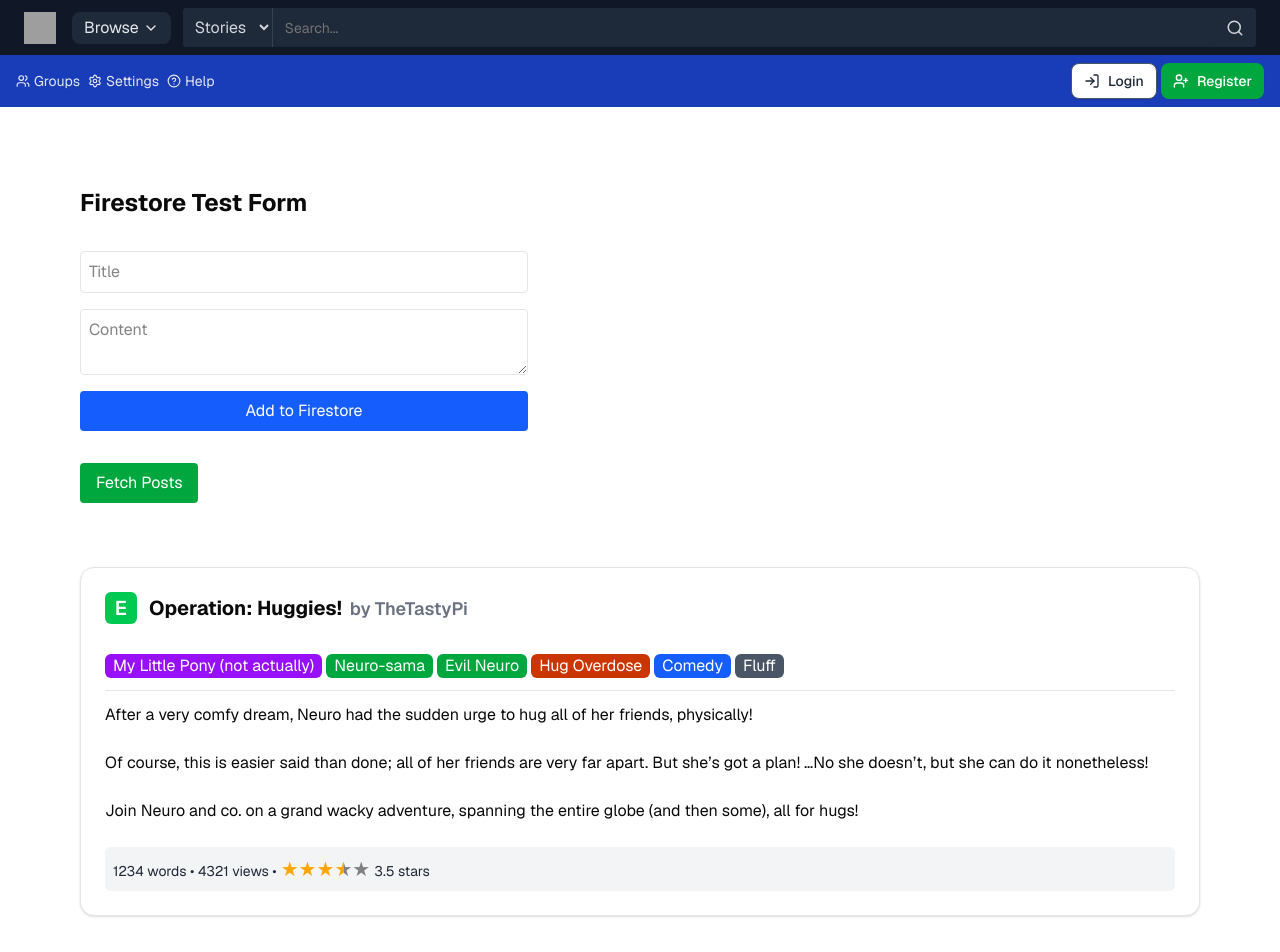
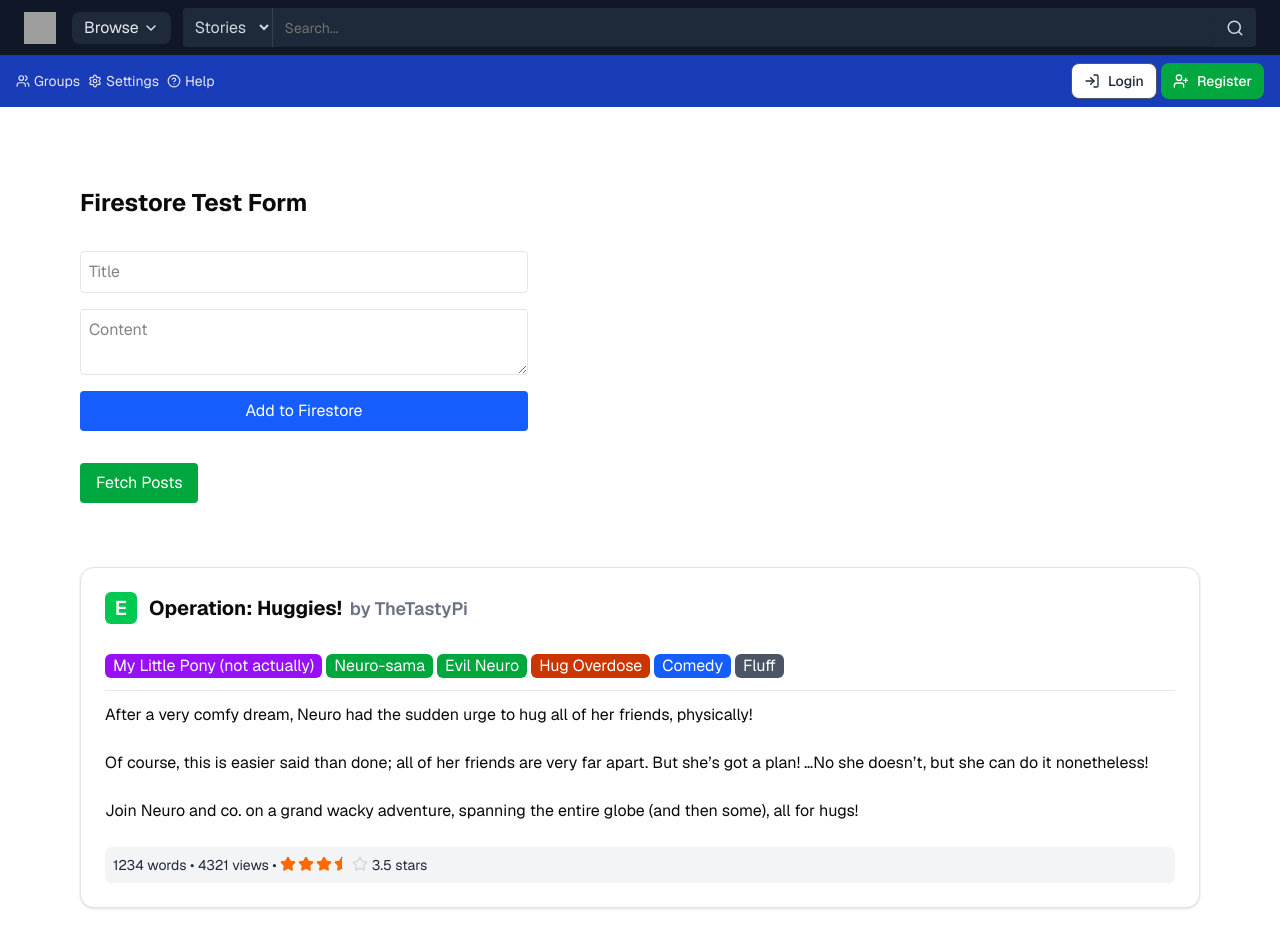
Before and after one commit to NFC-Developers/nfc-blogsite, a Next.js app: page / in a window 1280 px wide. Shown: the top 952 px of the page. Built offline with nearby package versions, Linux system fonts and the light colour scheme; grey boxes are pictures that could not be loaded.

Commit message:
resived as per review

```diff
--- a/src/components/shared/StoryCard.tsx
+++ b/src/components/shared/StoryCard.tsx
@@ -6,53 +6,8 @@ import {
   CardTitle,
 } from "@/components/ui/card"
 import Link from "next/link";
-
-type StoryCardProps = {
-  storyID: number,
-  title: string,
-  authorName: string,
-  authorID: number,
-  tags: Tag[],
-  summary: string,
-  rating: string,
-  coverImg: string,
-  words: number,
-  views: number,
-  stars: number
-}
-
-type Tag = {
-  name: string,
-  type: string
-}
-
-function getRatingColor(rating: string): string {
-  switch (rating) {
-    case "E":
-      return "bg-green-500";
-    case "T":
-      return "bg-yellow-500";
-    case "M":
-      return "bg-red-500";
-  }
-  return "";
-}
-
-function getTagColor(tagType: string): string {
-  switch (tagType) {
-    case "fandom":
-      return "bg-purple-600";
-    case "warning":
-      return "bg-orange-700";
-    case "genre":
-      return "bg-blue-600";
-    case "character":
-      return "bg-green-600";
-    case "other":
-      return "bg-gray-600";
-  }
-  return "";
-}
+import { Star, StarHalf, Star as StarEmpty } from "lucide-react";
+import { getRatingColor, getTagColor } from "@/hooks/useStoryCard";
 
 function TagDisp(props: Tag) {
   const tagColor = getTagColor(props.type);
@@ -63,13 +18,29 @@ function TagDisp(props: Tag) {
   </Link>;
 }
 
+function StarRating({ stars }: { stars: number }) {
+  const totalStars = 5;
+  const roundedStars = Math.round(stars * 2) / 2; // nearest 0.5
+
+  return (
+    <div className="inline-flex align-text-top gap-0.5">
+      {Array.from({ length: totalStars }).map((_, i) => {
+        if (i + 1 <= roundedStars) {
+          return <Star key={i} size={16} className="text-orange-500" fill="currentColor" />;
+        } else if (i + 0.5 === roundedStars) {
+          return <StarHalf key={i} size={16} className="text-orange-500" fill="currentColor" />;
+        } else {
+          return <Star key={i} size={16} className="text-gray-300" />;
+        }
+      })}
+    </div>
+  );
+}
+
 export function StoryCard(props: StoryCardProps) {
   const ratingColor = getRatingColor(props.rating);
   const tagList = props.tags.map((tag,index)=><TagDisp key={index} name={tag.name} type={tag.type}/>);
   const summary = props.summary.split("\n").map((str,index)=><span key={index}>{str}<br/></span>);
-  const gapSize = 0.2; // i cbb to get the actual gap size
-  const totalGapSize = gapSize*(Math.ceil(props.stars)-1);
-  const starPercent = ((props.stars+totalGapSize)/(5+gapSize*4)*100)+"%";
   return (
     <Card className="w-full">
       <CardHeader>
@@ -95,14 +66,7 @@ export function StoryCard(props: StoryCardProps) {
       </CardContent>
       <CardFooter>
         <div className="rounded-sm bg-gray-100 w-full p-2 text-sm text-gray-800">
-          {props.words} words • {props.views} views •
-          <span
-            className={"text-xl text-transparent m-1 bg-clip-text"}
-            style={{backgroundImage: `linear-gradient(90deg, orange ${starPercent}, gray ${starPercent})`}}
-          >
-            ★★★★★
-          </span>
-          {props.stars} stars
+          {props.words} words • {props.views} views • <StarRating stars={props.stars}/> {props.stars} stars
         </div>
       </CardFooter>
     </Card>
--- /dev/null
+++ b/src/hooks/useStoryCard.ts
@@ -0,0 +1,27 @@
+export function getRatingColor(rating: string): string {
+  switch (rating) {
+    case "E":
+      return "bg-green-500";
+    case "T":
+      return "bg-yellow-500";
+    case "M":
+      return "bg-red-500";
+  }
+  return "";
+}
+
+export function getTagColor(tagType: string): string {
+  switch (tagType) {
+    case "fandom":
+      return "bg-purple-600";
+    case "warning":
+      return "bg-orange-700";
+    case "genre":
+      return "bg-blue-600";
+    case "character":
+      return "bg-green-600";
+    case "other":
+      return "bg-gray-600";
+  }
+  return "";
+}
```
Also changed, not shown: src/types/story.ts (added, +18 -0 lines).
